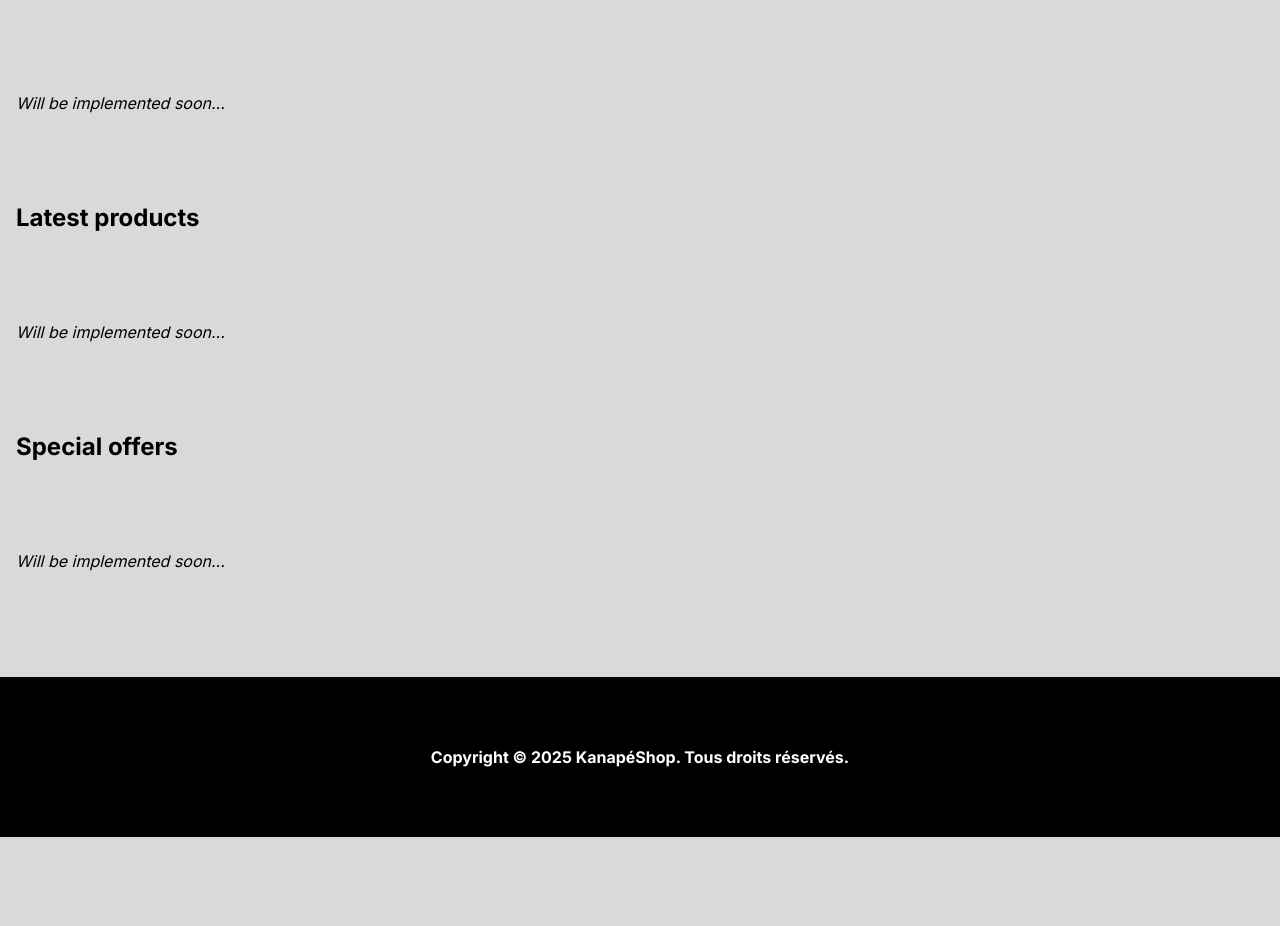
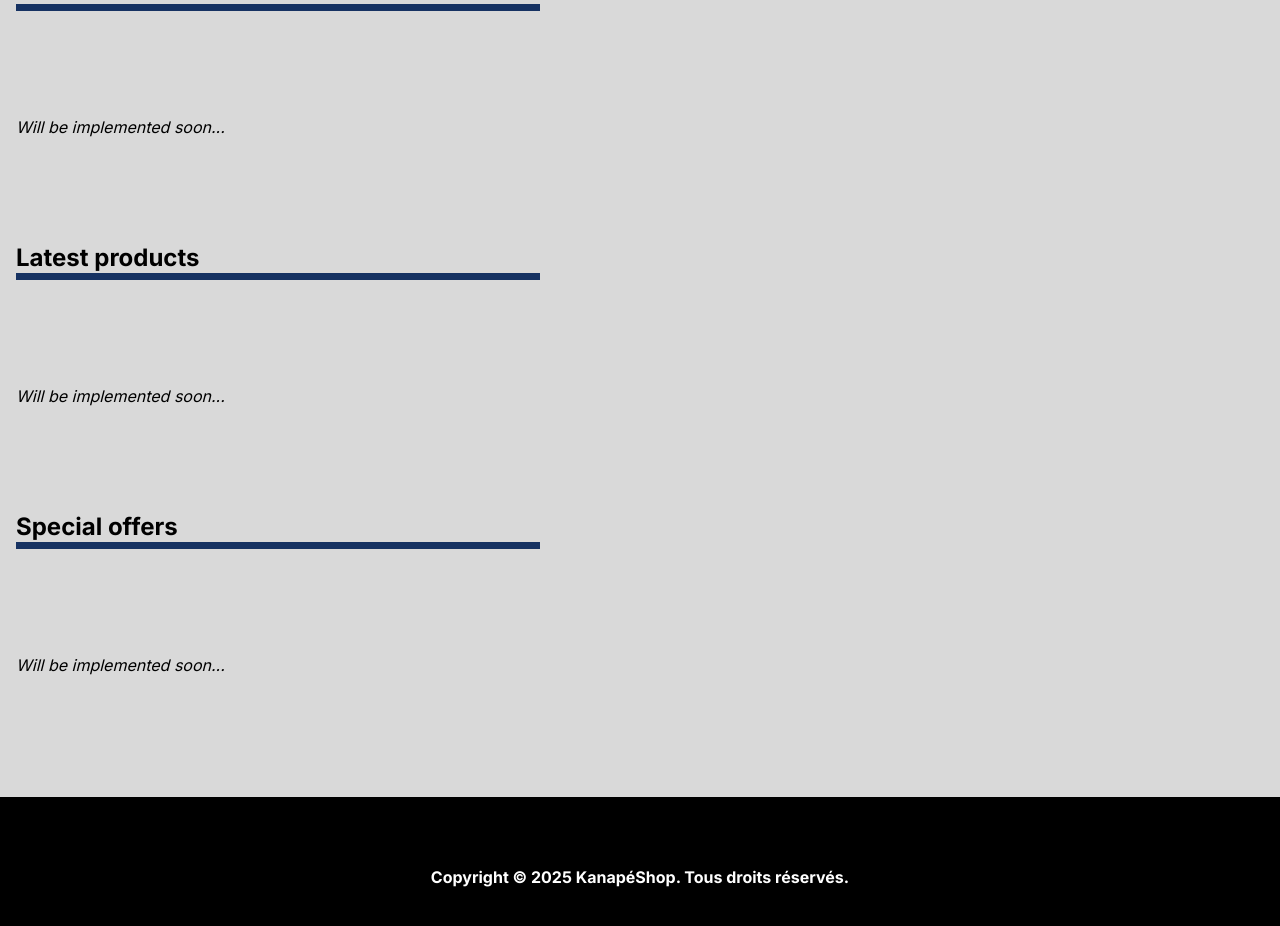
Before and after one commit to KnpLabs/next-training, a Next.js app: page / in a window 1280 px wide. Shown: the part 170-1096 px from the top of the page. Before the commit the page ends 1007 px from the top, so only its background shows below. Built offline with nearby package versions, Linux system fonts and the light colour scheme; a web font is replaced by a local one.

Commit message:
use more html tag as css selectors to simplify jsx to copy, h2 integration

```diff
--- a/app/globals.css
+++ b/app/globals.css
@@ -4,6 +4,7 @@
   --white: #ffffff;
   --black: #000000;
   --red: #ff0000;
+  --blue: #163262;
 }
 
 html,
@@ -19,6 +20,8 @@ body {
   -webkit-font-smoothing: antialiased;
   -moz-osx-font-smoothing: grayscale;
   min-height: 100svh;
+  display: flex;
+  flex-direction: column;
 }
 
 * {
@@ -32,7 +35,7 @@ a {
   text-decoration: none;
 }
 
-.page-header {
+header {
   background-color: var(--red);
   color: var(--white);
   padding: 0 1.5rem;
@@ -63,7 +66,7 @@ a {
   gap: 1.5rem;
 }
 
-.page-footer {
+footer {
   background-color: var(--black);
   color: var(--white);
   font-weight: bold;
@@ -71,6 +74,7 @@ a {
   display: flex;
   align-items: center;
   justify-content: center;
+  margin-top: auto;
 }
 
 .home-products {
@@ -83,19 +87,20 @@ a {
   font-style: italic;
 }
 
-.page {
+main {
   padding: 1rem;
+  width: -webkit-fill-available;
   max-width: 80rem;
   margin: 0 auto;
 }
 
-.page-nav {
+nav {
   background-color: var(--white);
   color: var(--black);
   height: 3.5rem;
 }
 
-.page-nav ul {
+nav ul {
   list-style: none;
   padding: 0;
   margin: 0;
@@ -104,12 +109,23 @@ a {
   height: 100%;
 }
 
-.page-nav a {
+nav a {
   padding: 1.1rem 1.5rem;
   font-weight: bold;
   border: 1px solid transparent;
 }
 
-.page-nav a:hover {
+nav a:hover {
   border-color: var(--black);
 }
+
+h2 {
+  width: 42%;
+  border-bottom: 7px solid var(--blue);
+  line-height: 30px;
+  margin-bottom: 2rem;
+}
+
+p {
+  margin-bottom: 2rem;
+}
--- a/app/layout.js
+++ b/app/layout.js
@@ -17,7 +17,7 @@ export default function RootLayout({ children }) {
   return (
     <html lang="en">
       <body className={`${inter.variable} ${bagelFatOne.variable}`}>
-        <header className="page-header">
+        <header>
           <div className="logo-container">
             <Image
               className="logo-image"
@@ -47,7 +47,7 @@ export default function RootLayout({ children }) {
             </a>
           </div>
         </header>
-        <nav className="page-nav">
+        <nav>
           <ul>
             <li>
               <a href="/">Home</a>
@@ -67,8 +67,8 @@ export default function RootLayout({ children }) {
           </ul>
         </nav>
         {children}
-        <footer className="page-footer">
-          <p>Copyright © 2025 KanapéShop. Tous droits réservés.</p>
+        <footer>
+          <div>Copyright © 2025 KanapéShop. Tous droits réservés.</div>
         </footer>
       </body>
     </html>
--- a/app/page.js
+++ b/app/page.js
@@ -1,6 +1,6 @@
 export default function Home() {
   return (
-    <main className="page">
+    <main>
       <section>
         <h2>Best sellers</h2>
         <div className="home-products">
```
